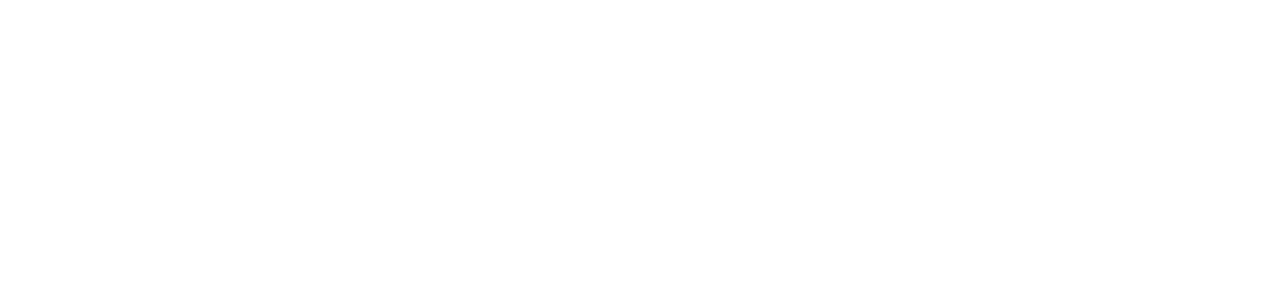
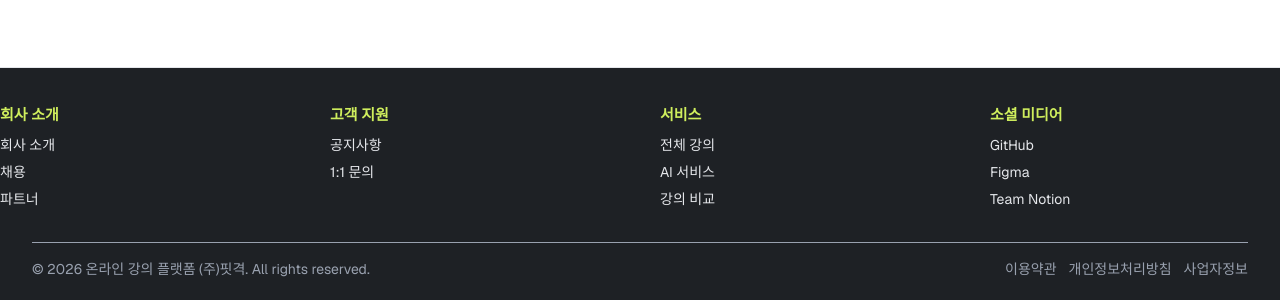
Before and after one commit to TEAM6-Six-Sashimi/-FE-Shasimi-Six, a Next.js app: page / in a window 1280 px wide. Shown: the part 781-1081 px from the top of the page. Before the commit the page ends 800 px from the top, so only its background shows below. Built offline with nearby package versions, Linux system fonts and the light colour scheme.

Commit message:
[FEATURE] 공통 Footer 작업

```diff
--- a/src/app/(user)/layout.tsx
+++ b/src/app/(user)/layout.tsx
@@ -1,10 +1,8 @@
-import Header from '@/components/layout/Header';
 import Menubar from '@/components/layout/Menubar';
 
 export default function UserLayout({ children }: { children: React.ReactNode }) {
   return (
     <div className="min-h-screen flex flex-col">
-      <Header />
       <Menubar />
       <main className="flex-1 container mx-auto px-4 py-8">{children}</main>
     </div>
--- a/src/app/layout.tsx
+++ b/src/app/layout.tsx
@@ -1,6 +1,8 @@
 import "./globals.css";
 import { Geist } from "next/font/google";
 import { cn } from "@/lib/utils";
+import Header from "@/components/layout/Header";
+import Footer from "@/components/layout/Footer";
 
 const geist = Geist({subsets:['latin'],variable:'--font-sans'});
 
@@ -10,9 +12,16 @@
 }: Readonly<{
   children: React.ReactNode;
 }>) {
+
   return (
     <html lang="en" className={cn("font-sans", geist.variable)}>
-      <body>{children}</body>
+      <body>
+        <Header />
+        <main className="flex-1">
+          {children}
+        </main>
+        <Footer />
+        </body>
     </html>
   );
 }
--- a/src/components/layout/Footer.tsx
+++ b/src/components/layout/Footer.tsx
@@ -1,5 +1,78 @@
+import Link from "next/link";
+
 export default function Footer() {
+
     return (
-        <div></div>
+        <div className="bg-[#1E2125] py-1 border-t border-[#E5E7EB]">
+            <div className="max-w-7xl mx-auto grid grid-cols-2 md:grid-cols-4 gap-10 pt-8 pb-8">
+                <div className="flex flex-col gap-2">
+                    <div className="text-[15px] font-semibold text-[#CFEE5D]">회사 소개</div>
+                    <div className="flex flex-col gap-1.5">
+                        <a href="https://www.wanted.co.kr/?utm_source=google&utm_medium=sa&utm_campaign=kr_recruit_web_sa_signup&utm_term=%EC%9B%90%ED%8B%B0%EB%93%9C&utm_content=brand_new&airbridge_referrer=airbridge%3Dtrue%26channel%3Dgoogle.adwords%26campaign%3D1732347827%26campaign_id%3D1732347827%26ad_group%3D148879638611%26ad_group_id%3D148879638611%26ad_creative%3D696367802555%26ad_creative_id%3D696367802555%26term%3D%EC%9B%90%ED%8B%B0%EB%93%9C%26sub_id%3Dg%26sub_id_1%3D%26sub_id_2%3D%26sub_id_3%3Db%26click_id%3DCj0KCQjww8rQBhDjARIsAE43KPMSL53Xo0nSguUZR0qYW_HeMWsQBA0etm48vx3WXC9Kh1uES2gUtLEaAhurEALw_wcB%26gclid%3DCj0KCQjww8rQBhDjARIsAE43KPMSL53Xo0nSguUZR0qYW_HeMWsQBA0etm48vx3WXC9Kh1uES2gUtLEaAhurEALw_wcB%26ad_type%3Dclick&gad_source=1&gad_campaignid=1732347827&gbraid=0AAAAADK3HCdloBylE9nEOLa3CgYWvj6Al&gclid=Cj0KCQjww8rQBhDjARIsAE43KPMSL53Xo0nSguUZR0qYW_HeMWsQBA0etm48vx3WXC9Kh1uES2gUtLEaAhurEALw_wcB"
+                            target="_blank" className="text-[14px] text-[#E5E7EB] hover:text-[#D1D5DB]">
+                            회사 소개
+                        </a>
+                        <a href="https://www.wanted.co.kr/?utm_source=google&utm_medium=sa&utm_campaign=kr_recruit_web_sa_signup&utm_term=%EC%9B%90%ED%8B%B0%EB%93%9C&utm_content=brand_new&airbridge_referrer=airbridge%3Dtrue%26channel%3Dgoogle.adwords%26campaign%3D1732347827%26campaign_id%3D1732347827%26ad_group%3D148879638611%26ad_group_id%3D148879638611%26ad_creative%3D696367802555%26ad_creative_id%3D696367802555%26term%3D%EC%9B%90%ED%8B%B0%EB%93%9C%26sub_id%3Dg%26sub_id_1%3D%26sub_id_2%3D%26sub_id_3%3Db%26click_id%3DCj0KCQjww8rQBhDjARIsAE43KPMSL53Xo0nSguUZR0qYW_HeMWsQBA0etm48vx3WXC9Kh1uES2gUtLEaAhurEALw_wcB%26gclid%3DCj0KCQjww8rQBhDjARIsAE43KPMSL53Xo0nSguUZR0qYW_HeMWsQBA0etm48vx3WXC9Kh1uES2gUtLEaAhurEALw_wcB%26ad_type%3Dclick&gad_source=1&gad_campaignid=1732347827&gbraid=0AAAAADK3HCdloBylE9nEOLa3CgYWvj6Al&gclid=Cj0KCQjww8rQBhDjARIsAE43KPMSL53Xo0nSguUZR0qYW_HeMWsQBA0etm48vx3WXC9Kh1uES2gUtLEaAhurEALw_wcB"
+                            target="_blank" className="text-[14px] text-[#E5E7EB] hover:text-[#D1D5DB]">
+                            채용
+                        </a>
+                        <a href="https://www.wanted.co.kr/?utm_source=google&utm_medium=sa&utm_campaign=kr_recruit_web_sa_signup&utm_term=%EC%9B%90%ED%8B%B0%EB%93%9C&utm_content=brand_new&airbridge_referrer=airbridge%3Dtrue%26channel%3Dgoogle.adwords%26campaign%3D1732347827%26campaign_id%3D1732347827%26ad_group%3D148879638611%26ad_group_id%3D148879638611%26ad_creative%3D696367802555%26ad_creative_id%3D696367802555%26term%3D%EC%9B%90%ED%8B%B0%EB%93%9C%26sub_id%3Dg%26sub_id_1%3D%26sub_id_2%3D%26sub_id_3%3Db%26click_id%3DCj0KCQjww8rQBhDjARIsAE43KPMSL53Xo0nSguUZR0qYW_HeMWsQBA0etm48vx3WXC9Kh1uES2gUtLEaAhurEALw_wcB%26gclid%3DCj0KCQjww8rQBhDjARIsAE43KPMSL53Xo0nSguUZR0qYW_HeMWsQBA0etm48vx3WXC9Kh1uES2gUtLEaAhurEALw_wcB%26ad_type%3Dclick&gad_source=1&gad_campaignid=1732347827&gbraid=0AAAAADK3HCdloBylE9nEOLa3CgYWvj6Al&gclid=Cj0KCQjww8rQBhDjARIsAE43KPMSL53Xo0nSguUZR0qYW_HeMWsQBA0etm48vx3WXC9Kh1uES2gUtLEaAhurEALw_wcB"
+                            target="_blank" className="text-[14px] text-[#E5E7EB] hover:text-[#D1D5DB]">
+                            파트너
+                        </a>
+                    </div>
+                </div>
+                <div className="flex flex-col gap-2">
+                    <div className="text-[15px] font-semibold text-[#CFEE5D]">고객 지원</div>
+                    <div className="flex flex-col gap-1.5">
+                        <Link href="/customer-service" className="text-[14px] text-[#E5E7EB] hover:text-[#D1D5DB]">
+                            공지사항
+                        </Link>
+                        <Link href="/customer-service" className="text-[14px] text-[#E5E7EB] hover:text-[#D1D5DB]">
+                            1:1 문의
+                        </Link>
+                    </div>
+                </div>
+                <div className="flex flex-col gap-2">
+                    <div className="text-[15px] font-semibold text-[#CFEE5D]">서비스</div>
+                    <div className="flex flex-col gap-1.5">
+                        <Link href="/courses" className="text-[14px] text-[#E5E7EB] hover:text-[#D1D5DB]">
+                            전체 강의
+                        </Link>
+                        <Link href="/recommendations" className="text-[14px] text-[#E5E7EB] hover:text-[#D1D5DB]">
+                            AI 서비스
+                        </Link>
+                        <Link href="/compare" className="text-[14px] text-[#E5E7EB] hover:text-[#D1D5DB]">
+                            강의 비교
+                        </Link>
+                    </div>
+                </div>
+                <div className="flex flex-col gap-2">
+                    <div className="text-[15px] font-semibold text-[#CFEE5D]">소셜 미디어</div>
+                    <div className="flex flex-col gap-1.5">
+                        <a href="https://github.com/TEAM6-Six-Sashimi"
+                            target="_blank" className="text-[14px] text-[#E5E7EB] hover:text-[#D1D5DB]">
+                            GitHub
+                        </a>
+                        <a href="https://www.figma.com/design/exzc72UCc2ZD4oMkvYK1UO/%EC%9C%A1%EC%82%AC%EC%8B%9C%EB%AF%B8%EC%A1%B0?node-id=0-1&t=ExjZtToaTpytkqle-1"
+                            target="_blank" className="text-[14px] text-[#E5E7EB] hover:text-[#D1D5DB]">
+                            Figma
+                        </a>
+                        <a href="https://www.notion.so/ohgiraffers/6-34c649136c11809fb109e8652d5982a1?source=copy_link"
+                            target="_blank" className="text-[14px] text-[#E5E7EB] hover:text-[#D1D5DB]">
+                            Team Notion
+                        </a>
+                    </div>
+                </div>
+            </div>
+            <div className="flex max-w-[95%] mx-auto justify-between items-center pt-4 pb-4 border-t border-[#99A1AF]">
+                <p className="text-[14px] text-[#99A1AF]">© 2026 온라인 강의 플랫폼 (주)핏격. All rights reserved.</p>
+                <div className="flex gap-3">
+                    <p className="text-[14px] text-[#99A1AF]">이용약관</p>
+                    <p className="text-[14px] text-[#99A1AF]">개인정보처리방침</p>
+                    <p className="text-[14px] text-[#99A1AF]">사업자정보</p>
+                </div>
+            </div>
+        </div>
     );
 }
```
